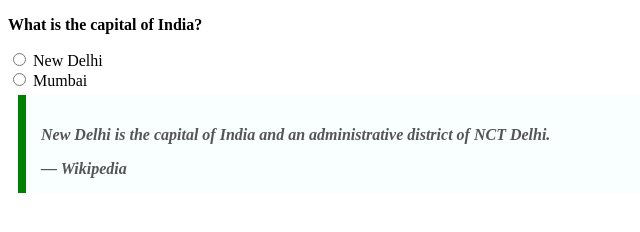
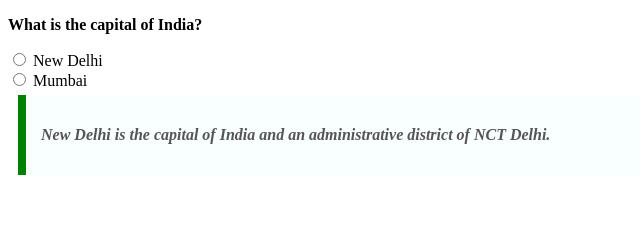
Before and after one commit to acciojob/trivia-dhairyashukla08, a website: page main.html in a window 1280 px wide. Shown: the whole page, without its empty margins (0-640 px from the left). Drawn offline with Linux system fonts and the light colour scheme.

Commit message:
created a submission

```diff
--- a/main.html
+++ b/main.html
@@ -19,7 +19,6 @@
 
     <blockquote>
         <p>New Delhi is the capital of India and an administrative district of NCT Delhi.</p>
-        <footer>— <cite>Wikipedia</cite></footer>
     </blockquote>
 
     <script type="text/javascript" src="./script.js"></script>
```
